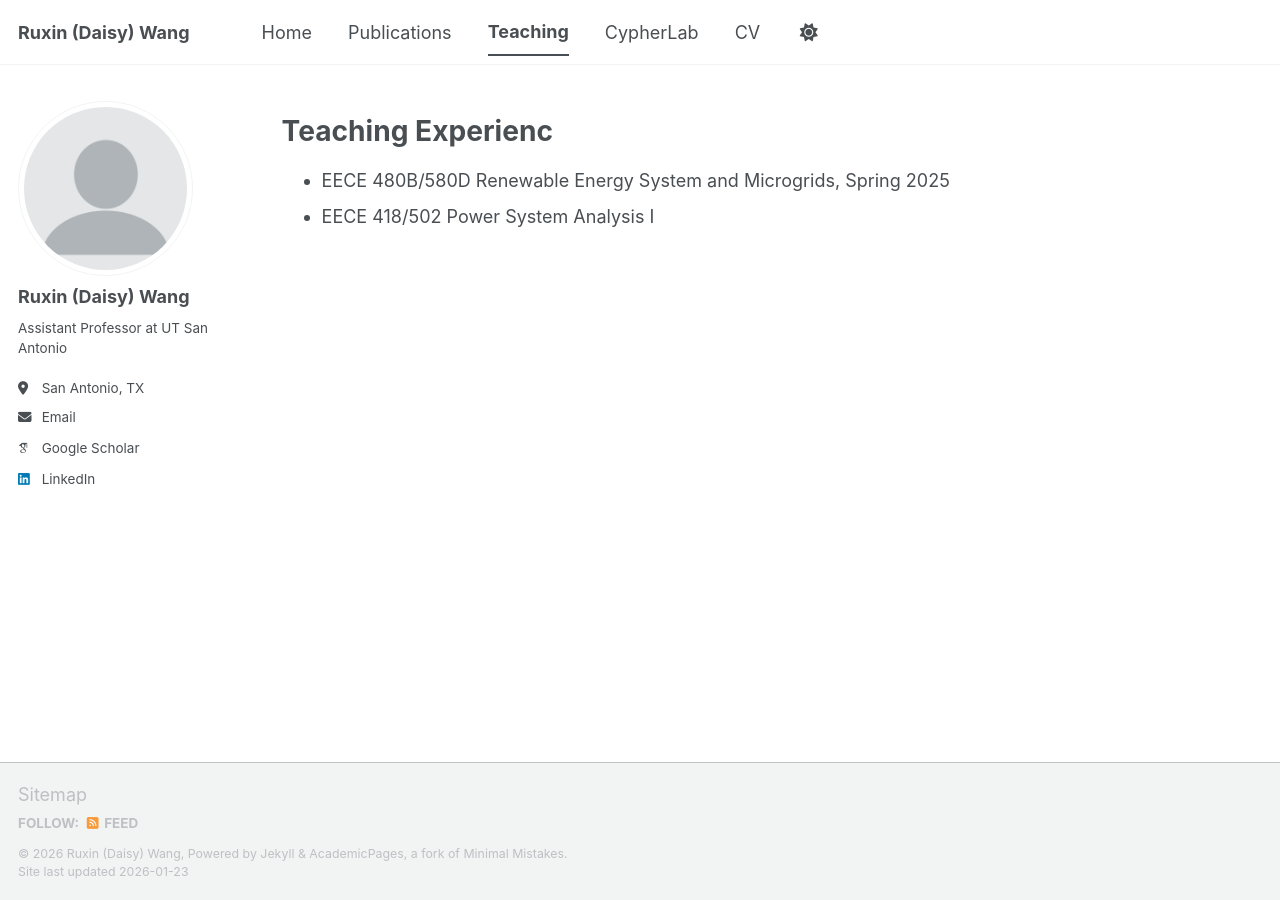
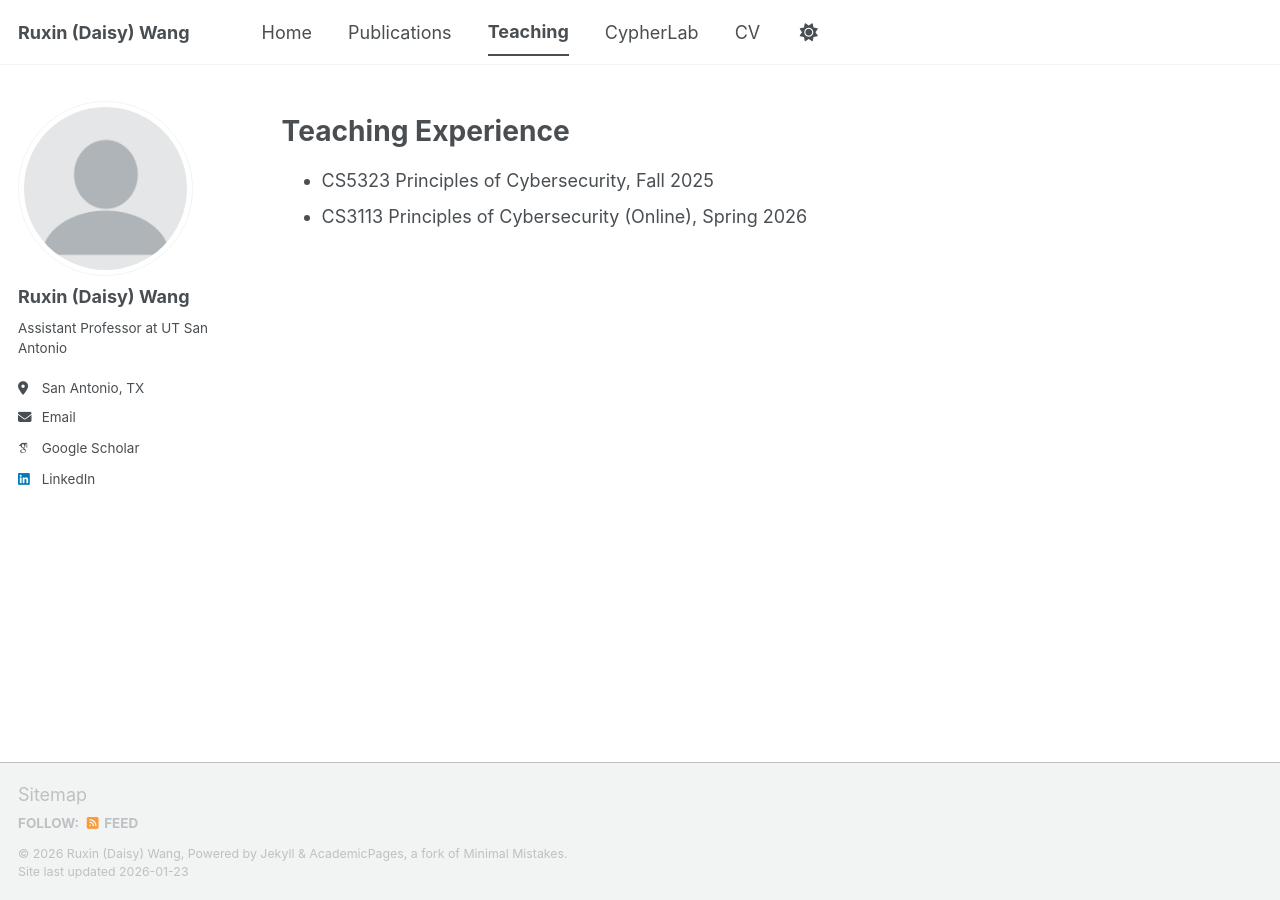
Before and after one commit to DaisyWang00/DaisyWang00.github.io, a Jekyll site: the page built from _pages/teaching.md, in a window 1280 px wide. Built offline with Jekyll 4.4.1, drawn with Linux system fonts in a browser that asks for light colours; some web fonts are replaced; a script bundle is joined from its source files by our own code; library files that are not in the unit come from our copies.

Commit message:
Update teaching.md

```diff
--- a/_pages/teaching.md
+++ b/_pages/teaching.md
@@ -9,6 +9,6 @@ redirect_from:
 
 {% include base_path %}
 
-# Teaching Experienc
-* EECE 480B/580D Renewable Energy System and Microgrids, Spring 2025
-* EECE 418/502 Power System Analysis I
+# Teaching Experience
+* CS5323 Principles of Cybersecurity, Fall 2025
+* CS3113 Principles of Cybersecurity (Online), Spring 2026
```
